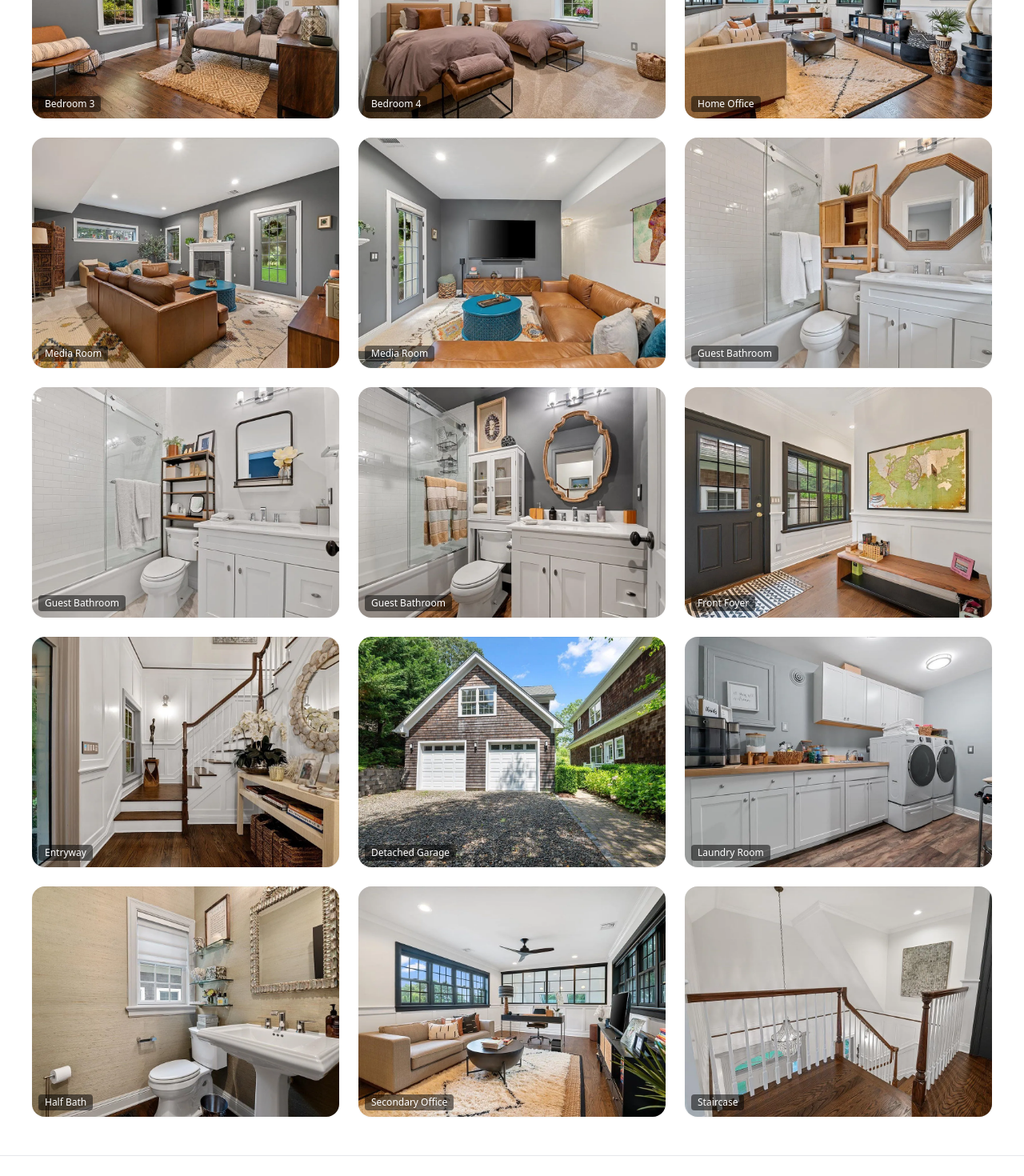
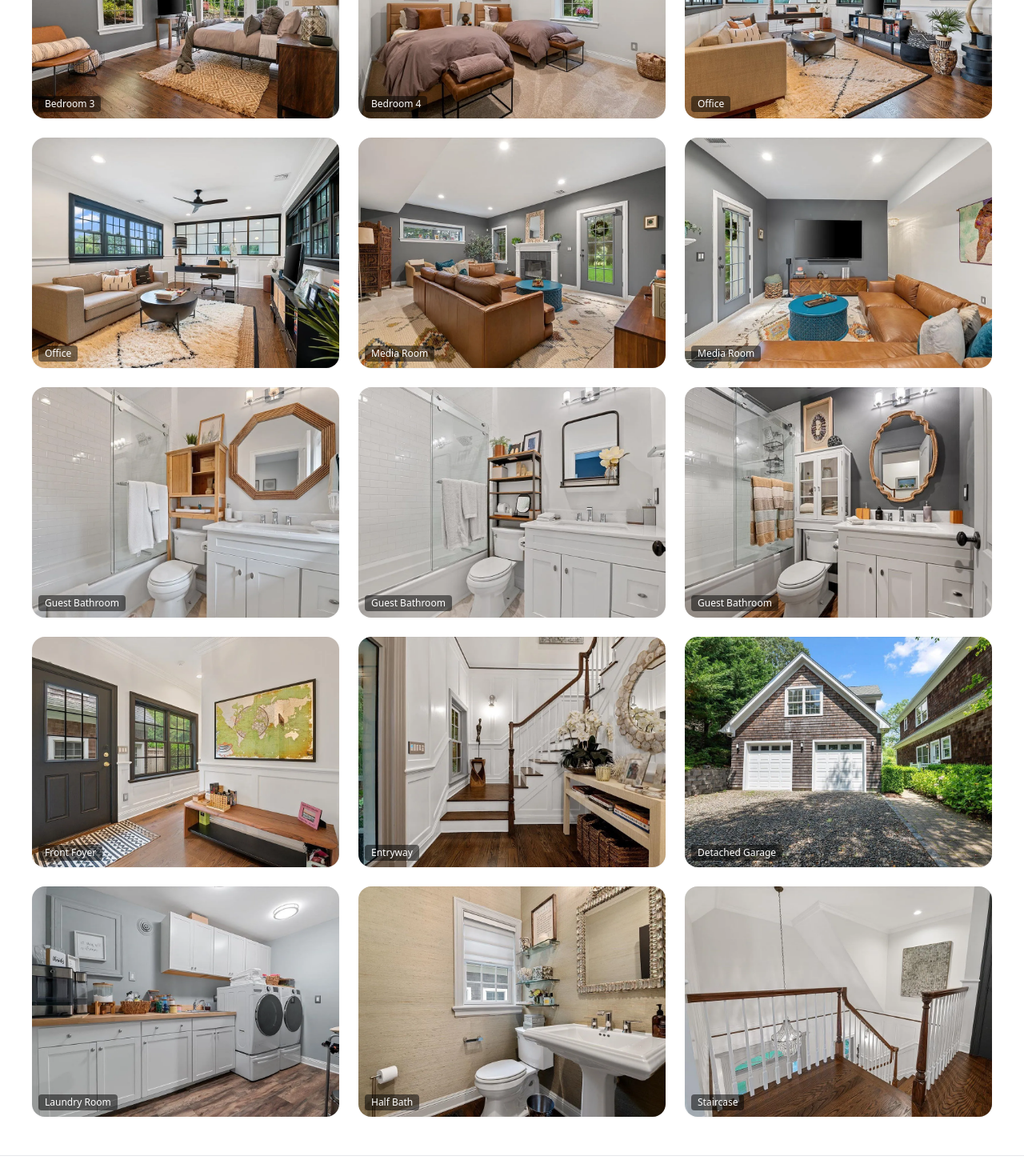
Before and after one commit to maxviens44/hampton-bays-rental, a React (Vite) app: page / in a window 1280 px wide. Shown: the part 3900-5370 px from the top of the page at 80% size. Built offline with nearby package versions, Linux system fonts and the light colour scheme; the HTML template or start-up script is replaced by a standard one.

Commit message:
Update App.jsx

```diff
--- a/src/App.jsx
+++ b/src/App.jsx
@@ -24,7 +24,8 @@ const images = [
   { file: "room1.webp", label: "Bedroom 2" },
   { file: "room2.webp", label: "Bedroom 3" },
   { file: "room4.webp", label: "Bedroom 4" },
-  { file: "office-room.webp", label: "Home Office" },
+  { file: "office-room.webp", label: "Office" },
+  { file: "room-office2.webp", label: "Office" },
   { file: "basement1.webp", label: "Media Room" },
   { file: "basement2.webp", label: "Media Room" },
   { file: "bath1.webp", label: "Guest Bathroom" },
@@ -34,8 +35,7 @@ const images = [
   { file: "foyer2.webp", label: "Entryway" },
   { file: "garage.webp", label: "Detached Garage" },
   { file: "laundry.webp", label: "Laundry Room" },
-   { file: "restroom.webp", label: "Half Bath" },
-  { file: "room-office2.webp", label: "Secondary Office" },
+  { file: "restroom.webp", label: "Half Bath" },
   { file: "stairs.webp", label: "Staircase" }
 ]
 
```
